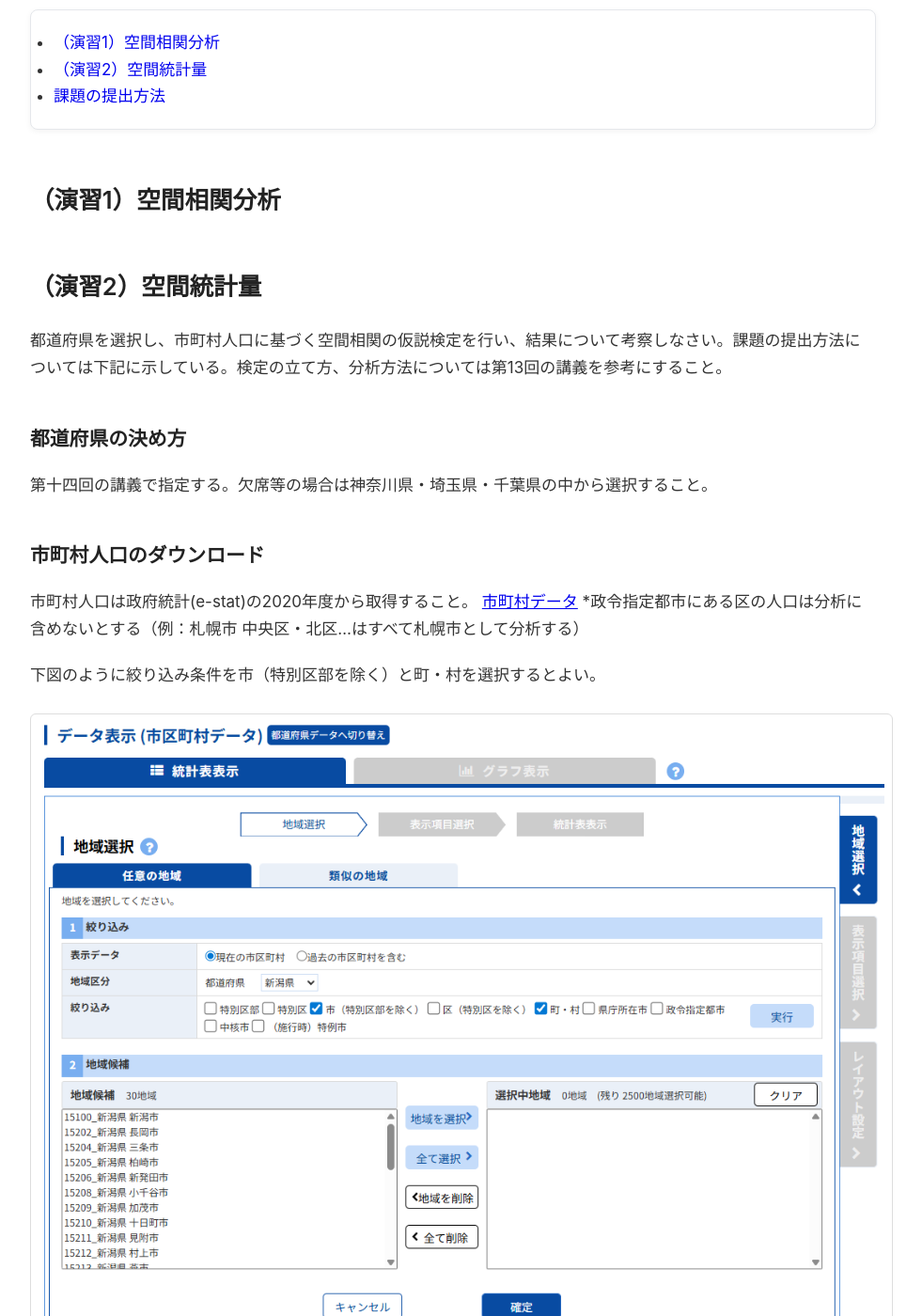
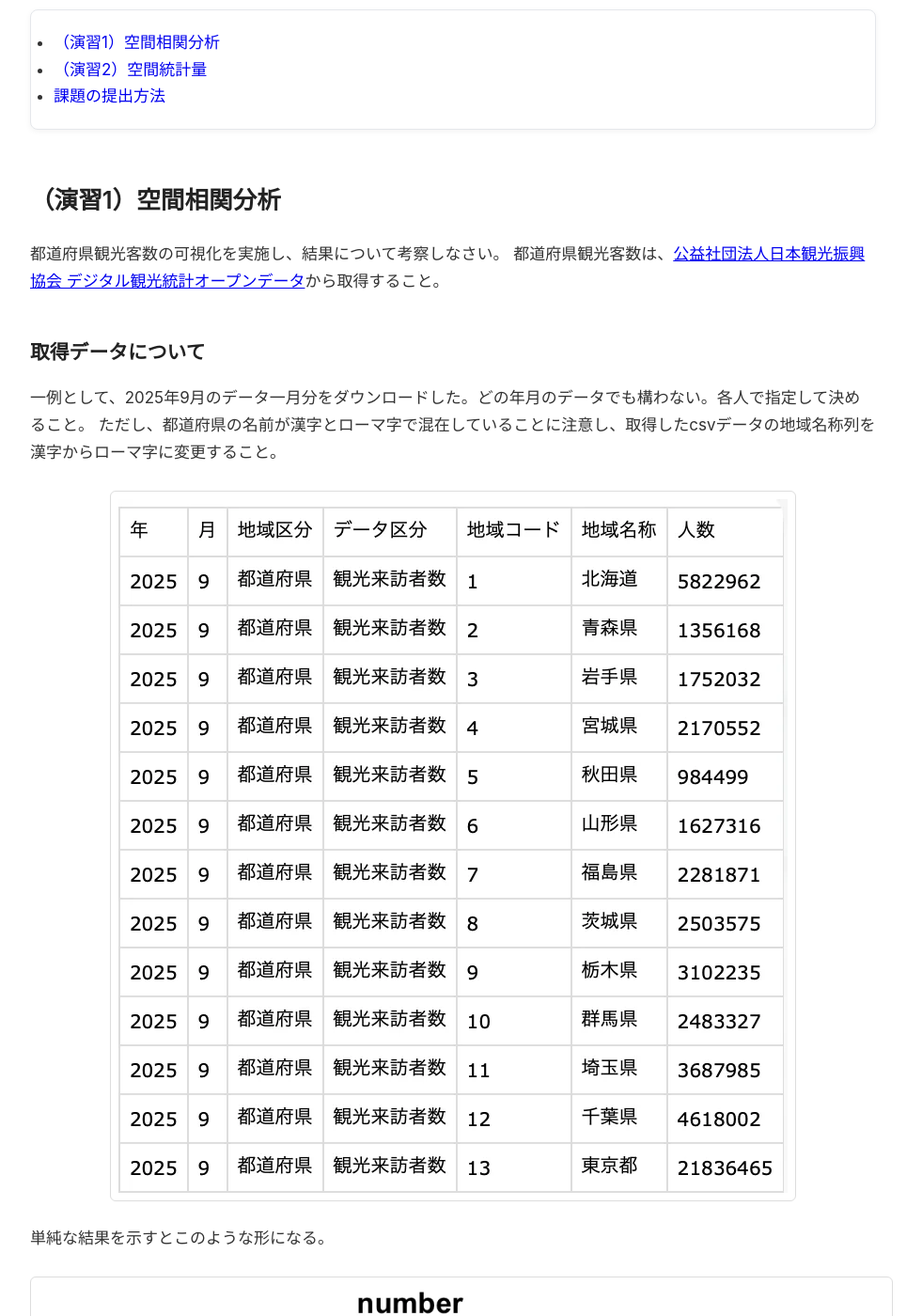
Before and after one commit to MasayaMatsushita/spatiotemporal-analysis, a Jekyll site: the page built from docs/lec/14-spatial-exercise.md, in a window 1280 px wide and 1400 px high, scrolled down 323 px. Shown: the whole window at 94% size, without its empty margins (158-1139 px from the left). Built offline with Jekyll 4.4.1, drawn with Linux system fonts in a browser that asks for light colours; our own code applies the rules of GitHub Pages for plain Markdown files; some of the changed text lies outside the part shown.

Commit message:
第11回の演習を第14回の演習に移動

```diff
--- a/docs/lec/14-spatial-exercise.md
+++ b/docs/lec/14-spatial-exercise.md
@@ -17,6 +17,19 @@ nav_order: 14
 - [課題の提出方法](#how-to-submit)
 
 ## （演習1）空間相関分析 {#exe1}
+
+都道府県観光客数の可視化を実施し、結果について考察しなさい。
+都道府県観光客数は、[公益社団法人日本観光振興協会 デジタル観光統計オープンデータ](https://www.nihon-kankou.or.jp/home/jigyou/research/d-toukei/)から取得すること。
+
+### 取得データについて
+
+一例として、2025年9月のデータ一月分をダウンロードした。どの年月のデータでも構わない。各人で指定して決めること。
+ただし、都道府県の名前が漢字とローマ字で混在していることに注意し、取得したcsvデータの地域名称列を漢字からローマ字に変更すること。
+![picture](../materials/11/figure_6.webp)
+
+単純な結果を示すとこのような形になる。
+![picture](../materials/11/figure_7.webp)
+この例では、東京都の数が顕著になっているため、演習を実施する際には結果を見やすいようにしきい値を適宜指定すること。
 
 ## （演習2）空間統計量 {#exe2}
 
@@ -48,15 +61,16 @@ nav_order: 14
 
 ### 課題の提出内容
 
-A4 2~4枚程度で以下の情報を含め提出すること
+Google Formに以下の情報を含め提出すること
 
 - 課題1
+  - 分析した年月
+  - 都道府県観光客数の可視化した結果の図
+  - 上記の結果と図を用いた考察
 - 課題2
-  - 空間統計量を用いた仮説検定の実施結果とその考察
   - 市町村のローカルモランI統計量の統計的有意性を確認できる図
   - 市町村のモラン散布図
-
-ファイル名は学籍番号_氏名_空間統計量とし、pdfで提出すること
+  - 空間統計量を用いた仮説検定の実施結果とその考察
 
 ### 課題の提出先
 
```
Also changed, not shown: docs/lec/11-spatial-data-analysis-r.md (+1 -28 lines).
